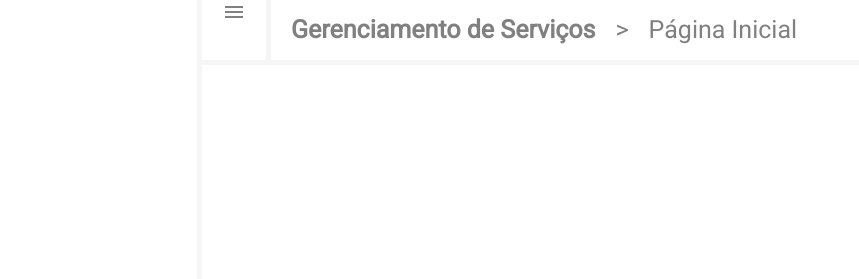
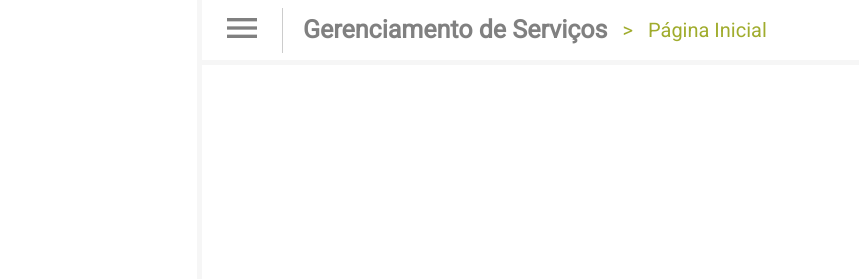
Before and after one commit to jjonasramos/Qlik-Mashup, a plain HTML site: page src/index.html in a window 1280 px wide. Shown: the top 279 px of the page, 153-1012 px from the left. Drawn offline with nearby package versions, Linux system fonts and the light colour scheme.

Commit message:
Update style.css

```diff
--- a/src/css/style.css
+++ b/src/css/style.css
@@ -8,7 +8,7 @@ body {
     background: #f6f6f6;
 }
 
-body > * {
+body>* {
     height: 100vh;
 }
 
@@ -30,14 +30,12 @@ aside {
     color: grey;
 }
 
-aside > #logo {
+aside>#logo {
     padding: 20px;
     margin-top: 15px;
 }
 
-aside > #logo > a > img {
-    /* height: 20%;
-    width: auto; */
+aside>#logo>a>img {
     height: 40px;
 }
 
@@ -48,7 +46,7 @@ aside h5 {
     color: #999;
 }
 
-aside > ul{
+aside>ul {
     padding-inline-start: 0px;
 }
 
@@ -57,7 +55,7 @@ aside ul li:hover {
     padding-left: 40px;
 }
 
-aside > ul > li{
+aside>ul>li {
     display: flex;
     align-items: center;
     padding: 10px 20px;
@@ -66,12 +64,12 @@ aside > ul > li{
     transition: 0.15s all ease;
 }
 
-aside > ul > li > i {
+aside>ul>li>i {
     font-size: 1.7rem;
     color: #A0AC2D;
 }
 
-aside > ul > li > span {
+aside>ul>li>span {
     padding-left: 10px;
 }
 
@@ -93,7 +91,8 @@ aside > ul > li > span {
     padding-top: 40px;
 }
 
-/* MAIN */
+
+/* ================ MAIN ================ */
 
 main {
     width: 100%;
@@ -110,7 +109,13 @@ main {
     overflow-y: hidden;
 }
 
-/* TOP BAR */
+#content {
+    padding: 20px;
+}
+
+
+/* ================ TOP BAR ================ */
+
 #topBar {
     width: 100%;
     height: 60px;
@@ -118,30 +123,57 @@ main {
     align-items: center;
 }
 
-#topBar span {
+#topBar>.título {
     padding-left: 20px;
+    /* padding-right: 15px; */
     font-size: 2.5rem;
+    color: inherit;
 }
 
-#topBar > #menu {
-    height: 100%;
+#topBar>span {
+    padding-left: 15px;
+    font-size: 2rem;
+    color: #A0AC2D;
+}
+
+#topBar>#menu {
     padding-left: 20px;
     padding-right: 20px;
-    border-right: 5px solid #f6f6f6;
-
+    border-right: 1px solid #ccc;
+    cursor: pointer;
 }
 
-#topBar > #menu > div {
-    width: 35px;
-    height: 5px;
-    background-color: #A0AC2D;
-    margin: 6px 0;
+#topBar>#menu>i {
+    font-size: 4rem;
+    transition: 0.15s all ease;
 }
 
-#wrapper > #content {
+#topBar>#menu>i:hover {
+    transform: rotate(90deg);
+}
+
+#wrapper>#content {
     border-top: 5px solid #f6f6f6;
     height: inherit;
     overflow-x: hidden;
     overflow-y: scroll;
     scrollbar-color: green red;
 }
+
+
+/* ================ SCROLLBAR CUSTOM ================ */
+
+::-webkit-scrollbar {
+    width: 8px;
+}
+
+::-webkit-scrollbar-track {
+    background: white;
+}
+
+::-webkit-scrollbar-thumb {
+    -webkit-border-radius: 10px;
+    border-radius: 10px;
+    background: rgba(200, 200, 200, 0.8);
+    -webkit-box-shadow: inset 0 0 6px rgba(0, 0, 0, 0.5);
+}
```
